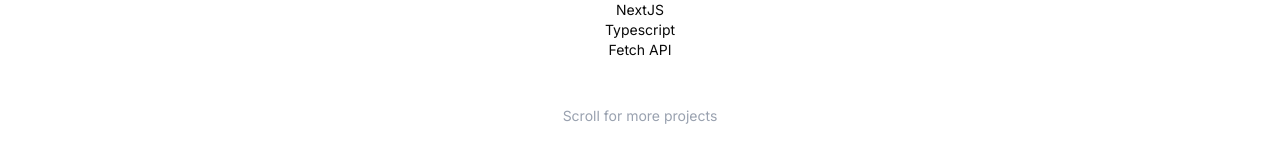
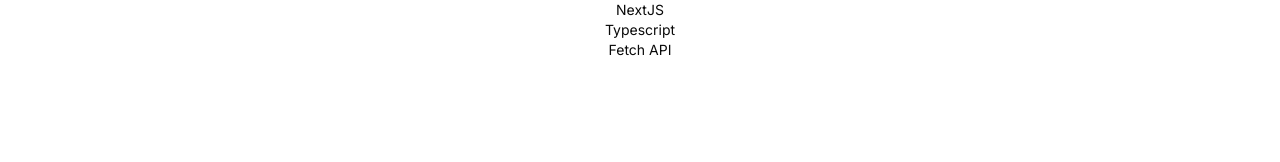
Before and after one commit to han-tiet/han-tiet.com, a Next.js app: page /projects in a window 1280 px wide. Shown: the part 784-946 px from the top of the page. After the commit the page ends 852 px from the top, so only its background shows below. Built offline with nearby package versions, Linux system fonts and the light colour scheme.

Commit message:
feat: removed scroll prompt

```diff
--- a/src/app/projects/page.tsx
+++ b/src/app/projects/page.tsx
@@ -6,9 +6,6 @@
     <>
       <NavigationBar />
       <CoverFlow />
-      <div className="flex justify-center p-[3%] text-sm text-gray-400">
-        Scroll for more projects
-      </div>
     </>
   );
 }
```
